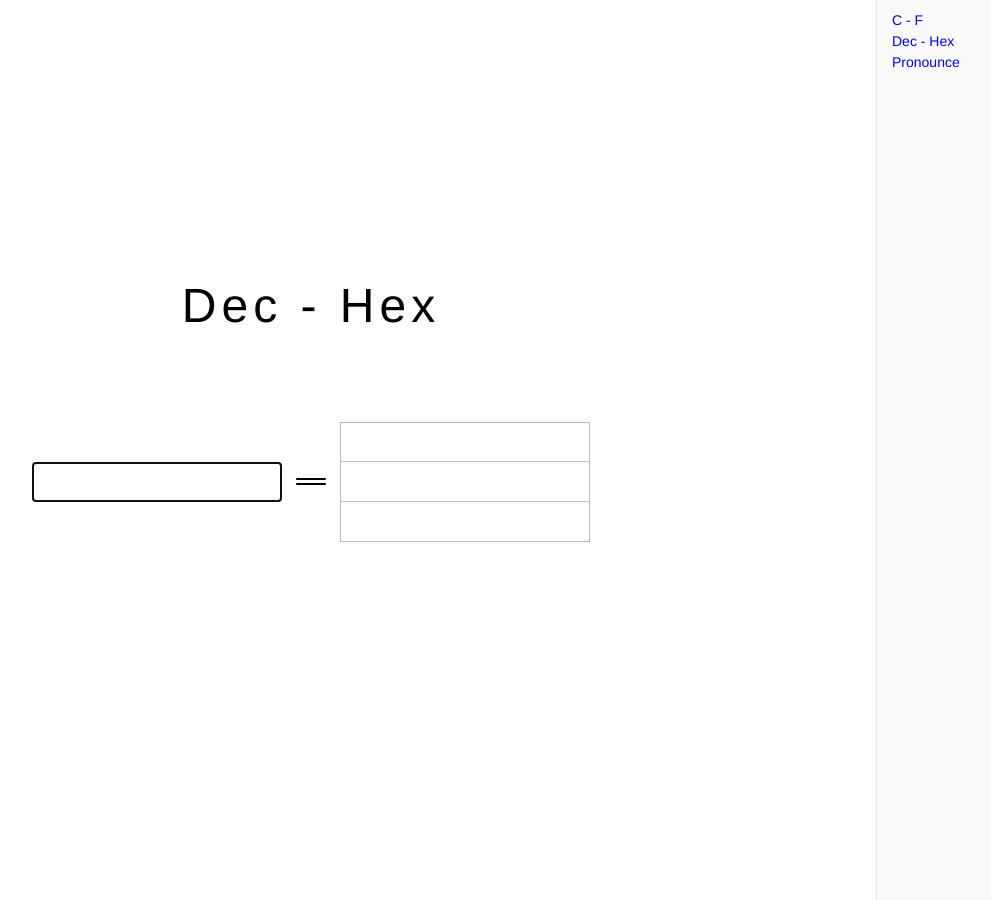
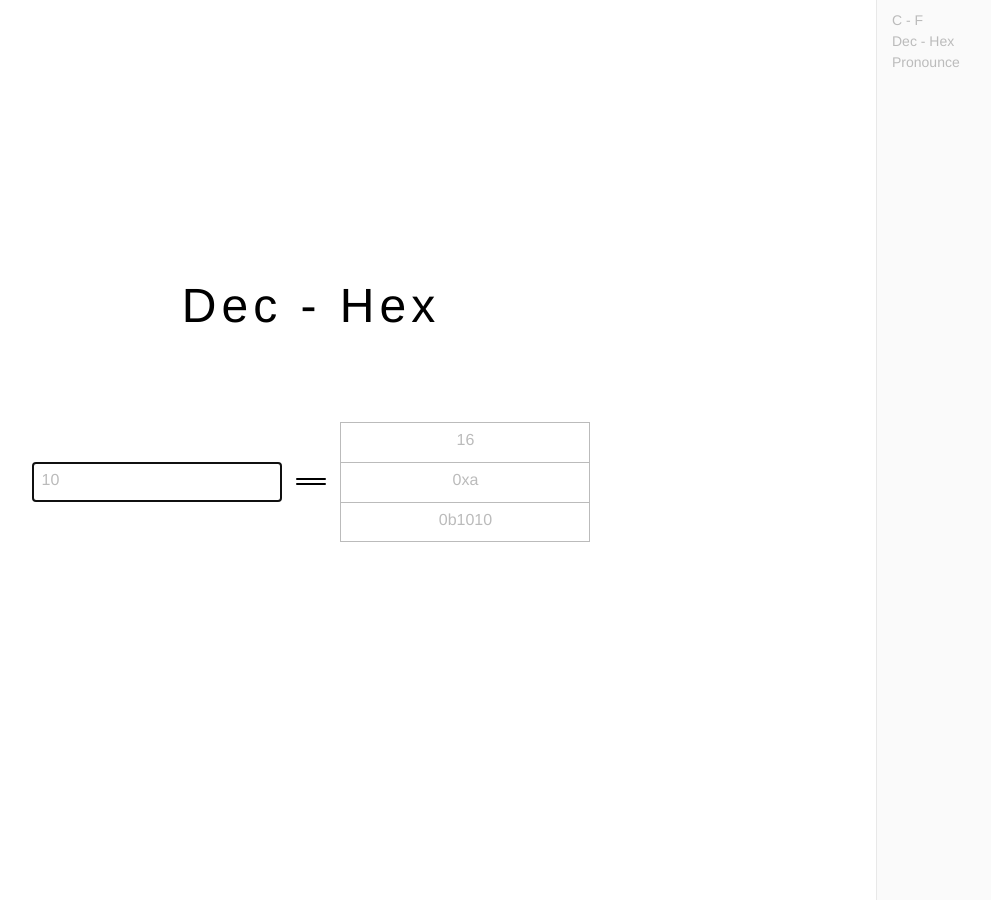
Before and after one commit to Meptl/plain-web-utils, a Jekyll site: the page built from dectohex/index.html, in a window 1280 px wide. Shown: the whole page, without its empty margins (254-1245 px from the left). Built offline with Jekyll 4.4.1, drawn with Linux system fonts in a browser that asks for light colours.

Commit message:
Create example overlay, remove textual description for dectohex

```diff
--- a/css/main.scss
+++ b/css/main.scss
@@ -19,17 +19,34 @@ ul {
     list-style-type: none;
 }
 
+a {
+    &:link {
+        color: $light_grey;
+    }
+    &:visited {
+        color: $light_grey;
+    }
+    &:hover {
+        color: black;
+    }
+}
+
+.light-font {
+    color: $light_grey;
+}
+
 .box {
     height: 40px;
     width: 250px;
     padding: 5px 10px; // Top 5; Sides 10
     border-width: 1px;
-    border-top-width: 0px; // Only first child will have a top border
+    border-bottom-width: 0px; // Only last child will have a top border
     border-color: $light_grey;
-}
+    position: relative;
 
-.box:first-child {
-    border-top-width: 1px;
+    &:last-of-type {
+        border-bottom-width: 1px;
+    }
 }
 
 // Aligns content along a horizontal line
@@ -37,10 +54,10 @@ ul {
     display: inline-block;
     height: auto;
     vertical-align: middle;
-}
 
-.column * {
-    vertical-align: inherit;
+    & > * {
+        vertical-align: inherit;
+    }
 }
 
 .arrow-right {
@@ -49,6 +66,33 @@ ul {
     border-top: 15px solid transparent;
     border-bottom: 15px solid transparent;
     border-left: 15px solid black;
+}
+
+@mixin user-select($type) {
+    -webkit-user-select: $type;
+       -moz-user-select: $type;
+        -khtml-user-select: $type;
+         -o-user-select: $type;
+            user-select: $type;
+}
+
+.unselectable {
+    @include user-select(none);
+    pointer-events: none;
+}
+
+// Box on top of input box
+#input-overlay {
+    position: absolute;
+    display: inline;
+    top: -10px; // Needed to properly align with input field
+    border: none;
+    text-align: left;
+}
+
+#input-wrapper {
+    position: relative;
+    display: inline; // Needed to properly align
 }
 
 // Wrapper consumes entire page so I can center the content.
@@ -83,4 +127,5 @@ ul {
     width: 50px;
     height: 50px;
     background-color: #fff;
+    display: inline;
 }
--- a/dectohex/convert_num.js
+++ b/dectohex/convert_num.js
@@ -1,14 +1,24 @@
+// DOM Elements of interest
+var inputElem = document.getElementById("text-input");
+var outputD = document.getElementById("decimal");
+var outputH = document.getElementById("hex");
+var outputB = document.getElementById("binary");
+
+var firstSubmit = true;
+
 function convertNum() {
-    // DOM Elements of interest
-    var inputElem = document.getElementById("text-input");
-    var outputD = document.getElementById("decimal");
-    var outputH = document.getElementById("hex");
-    var outputB = document.getElementById("binary");
-
     // Clear current output
     outputD.innerHTML = "";
     outputH.innerHTML = "";
     outputB.innerHTML = "";
+
+    if (firstSubmit) {
+        outputD.classList.remove("light-font");
+        outputH.classList.remove("light-font");
+        outputB.classList.remove("light-font");
+
+        firstSubmit = false;
+    }
 
     // Get input then clear it
     var text = inputElem.value;
@@ -42,5 +52,9 @@ function convertNum() {
 
 // Focus input on load
 window.onload = function() {
-    document.getElementById("text-input").focus();
+    inputElem.onkeypress = function() {
+        // remove input overlay
+        document.getElementById("input-overlay").style.display = "none";
+    }
+    inputElem.focus();
 }
--- a/dectohex/index.html
+++ b/dectohex/index.html
@@ -6,18 +6,26 @@ type: utility
 
 <div id="tool">
   <form id="input" class="column" onsubmit="return convertNum()">
-    <input id="text-input" class="box" type="text"/>
+    <div id="input-wrapper">
+      <div id="input-overlay" class="box light-font unselectable">
+        10
+      </div>
+      <input id="text-input" class="box" type="text"/>
+    </div>
     <button id="submit">
       <span class="bar"></span>
       <span class="bar"></span>
     </button>
   </form>
   <div class="column">
-    <div id="decimal" class="box">
+    <div id="decimal" class="box light-font">
+      16
     </div>
-    <div id="hex" class="box">
+    <div id="hex" class="box light-font">
+      0xa
     </div>
-    <div id="binary" class="box">
+    <div id="binary" class="box light-font">
+      0b1010
     </div>
   </div>
 </div>
```
